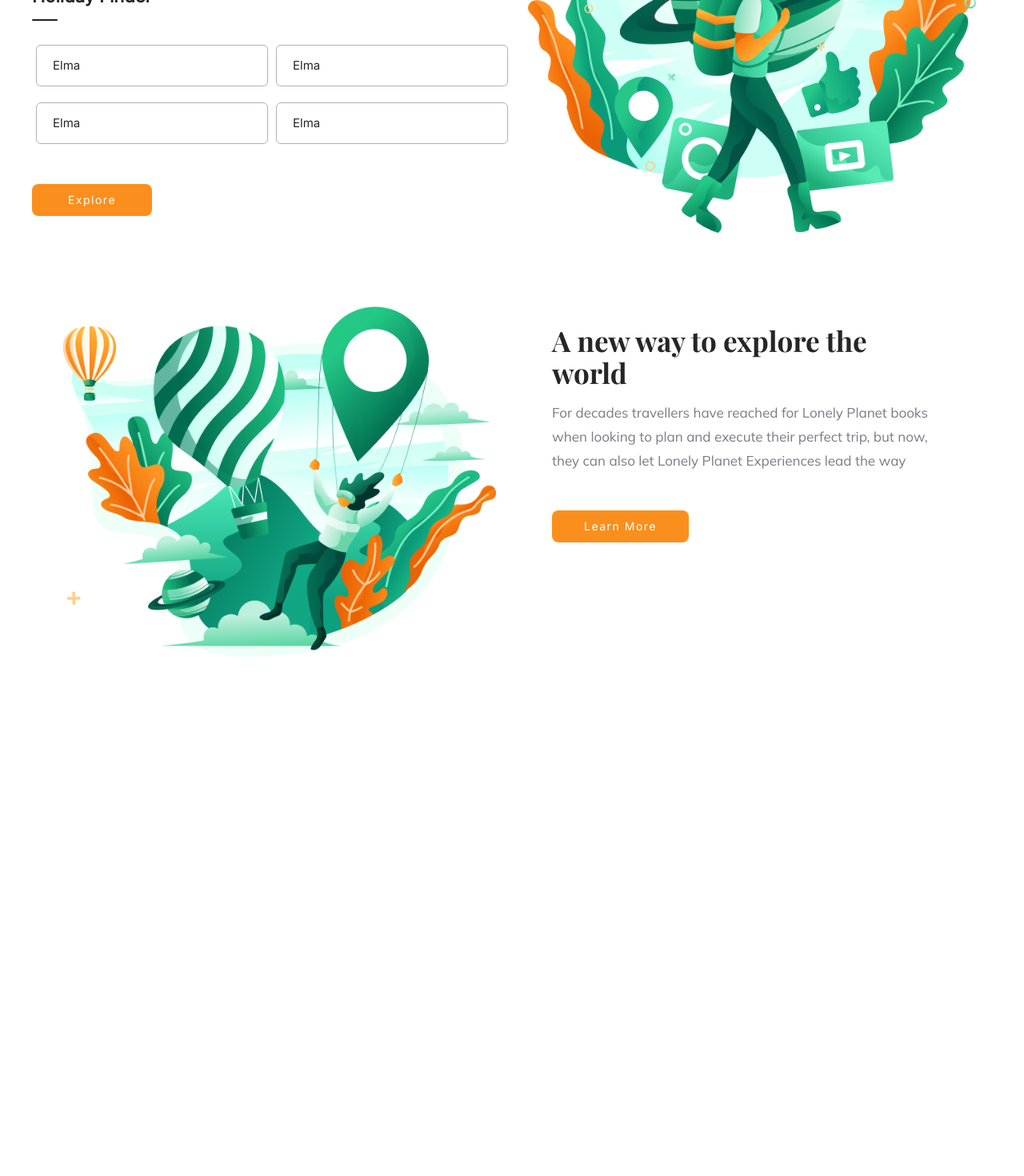
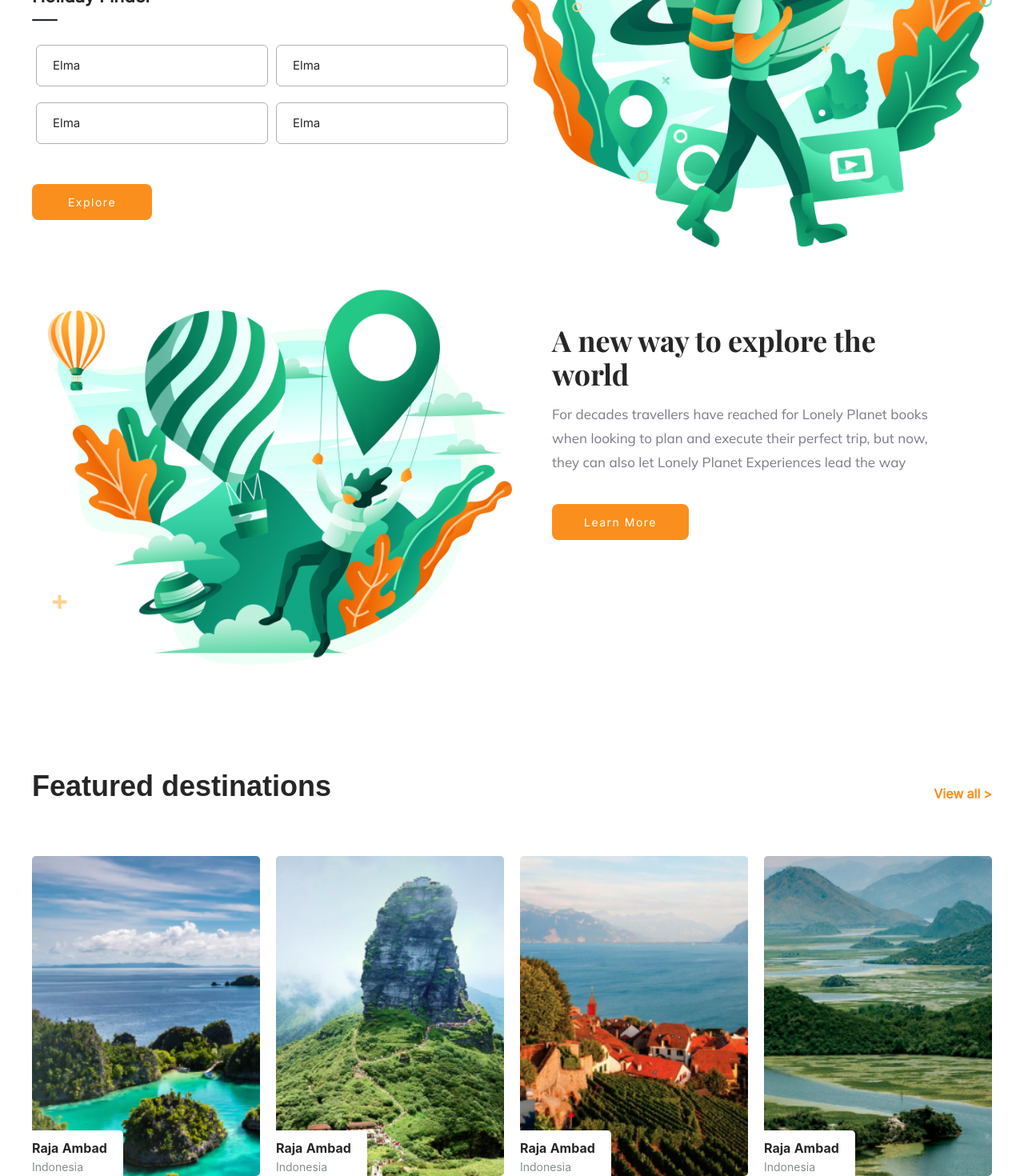
Before and after one commit to erhnml/nomad-landing-page, a React (Create React App) app: page / in a window 1280 px wide. Shown: the part 422-1892 px from the top of the page at 80% size. Before the commit the page ends 1267 px from the top, so only its background shows below. Built offline with nearby package versions, Linux system fonts and the light colour scheme.

Commit message:
add destination card component

```diff
--- a/src/App.js
+++ b/src/App.js
@@ -5,6 +5,7 @@
 import Header from "./components/Header";
 import SectionExplore from "./components/SectionExplore";
 import SectionInfo from "./components/SectionInfo";
+import SectionDestinations from "./components/SectionDestinations";
 
 function App() {
   return (
@@ -13,6 +14,7 @@
         <Header />
         <SectionExplore />
         <SectionInfo />
+        <SectionDestinations />
       </Container>
     </Theme>
   );
--- a/src/components/Button.js
+++ b/src/components/Button.js
@@ -34,7 +34,7 @@
   background-color: ${(props) =>
     props.filled ? props.theme.colors.orange : "transparent"};
   padding: 8px 40px;
-  height: 40px;
+  line-height: 29px;
   border: ${(props) =>
     !props.filled ? `1px solid ${props.theme.colors.orange}` : "none"};
   color: ${(props) => (props.filled ? "white" : props.theme.colors.orange)};
--- a/src/components/DestinationCard.js
+++ b/src/components/DestinationCard.js
@@ -0,0 +1,51 @@
+import React from "react";
+import styled from "styled-components";
+import PropTypes from "prop-types";
+
+export default function DestinationCard({ item }) {
+  const { title, subTitle, image } = item;
+  return (
+    <Wrapper image={image}>
+      <TextWrapper>
+        <Title>{title}</Title>
+        <SubTitle>{subTitle}</SubTitle>
+      </TextWrapper>
+    </Wrapper>
+  );
+}
+
+const Wrapper = styled.div`
+  background-image: url(${({ image }) => image});
+  background-repeat: no-repeat;
+  background-position: center;
+  background-size: cover;
+  min-height: 400px;
+  border-radius: 5px;
+  position: relative;
+`;
+const TextWrapper = styled.div`
+  position: absolute;
+  bottom: 0;
+  left: 0;
+  background-color: white;
+  padding: 10px 20px 0px 0px;
+  border-top-right-radius: 5px;
+`;
+const Title = styled.h3`
+  margin-bottom: 0px;
+  font-size: 16px;
+  font-family: "Inter" sans-serif;
+  font-weight: bold;
+`;
+const SubTitle = styled.p`
+  margin-bottom: 0px;
+  color: ${({ theme }) => theme.colors.lightGray};
+`;
+
+DestinationCard.propTypes = {
+  item: PropTypes.shape({
+    title: PropTypes.string.isRequired,
+    subTitle: PropTypes.string.isRequired,
+    image: PropTypes.string.isRequired,
+  }).isRequired,
+};
--- /dev/null
+++ b/src/components/SectionDestinations.js
@@ -0,0 +1,94 @@
+import React from "react";
+import styled from "styled-components";
+
+import DestinationCard from "./DestinationCard";
+import destination1 from "../images/destination-1.png";
+import destination2 from "../images/destination-2.png";
+import destination3 from "../images/destination-3.png";
+import destination4 from "../images/destination-4.png";
+
+const data = [
+  {
+    id: 1,
+    title: "Raja Ambad",
+    subTitle: "Indonesia",
+    image: destination1,
+  },
+  {
+    id: 2,
+    title: "Raja Ambad",
+    subTitle: "Indonesia",
+    image: destination2,
+  },
+  {
+    id: 3,
+    title: "Raja Ambad",
+    subTitle: "Indonesia",
+    image: destination3,
+  },
+  {
+    id: 4,
+    title: "Raja Ambad",
+    subTitle: "Indonesia",
+    image: destination4,
+  },
+];
+function SectionDestinations() {
+  return (
+    <>
+      <HeaderWrapper>
+        <HeaderTitle>Featured destinations</HeaderTitle>
+        <HeaderLink>{`View all >`}</HeaderLink>
+      </HeaderWrapper>
+      <ItemsWrapper>
+        {data.map((item) => (
+          <DestinationCard item={item} />
+        ))}
+      </ItemsWrapper>
+    </>
+  );
+}
+
+const HeaderWrapper = styled.div`
+  display: flex;
+  justify-content: space-between;
+  align-items: center;
+  padding: 20px 0px;
+  margin-top: 100px;
+  margin-bottom: 20px;
+  @media (max-width: 768px) {
+    margin-top: 50px;
+    padding: 0px 10px;
+  }
+`;
+const HeaderTitle = styled.h3`
+  font-size: 36px;
+  font-family: "Playfair", sans-serif;
+  font-weight: bold;
+  @media (max-width: 768px) {
+    font-size: 24px;
+    margin-bottom: 0px;
+  }
+`;
+const HeaderLink = styled.a`
+  font-size: 16px;
+  font-family: "Inter", sans-serif;
+  color: ${({ theme }) => theme.colors.orange};
+  font-weight: bold;
+  @media (max-width: 768px) {
+    font-size: 14px;
+  }
+`;
+const ItemsWrapper = styled.div`
+  display: grid;
+  grid-template-columns: repeat(4, 1fr);
+  grid-column-gap: 20px;
+  margin-bottom: 500px;
+  @media (max-width: 768px) {
+    grid-template-columns: repeat(4, 100%);
+    grid-column-gap: 20px;
+    overflow-x: scroll;
+  }
+`;
+
+export default SectionDestinations;
--- a/src/components/SectionExplore.js
+++ b/src/components/SectionExplore.js
@@ -67,10 +67,10 @@
   margin-bottom: 10px;
 `;
 const FinderImage = styled.div`
-  padding: 20px;
-
   @media (max-width: 768px) {
-    margin-top: 20px;
+    padding: 20px;
+    margin-top: 50px;
+    padding: 0px;
   }
 `;
 const SearchWrapper = styled.div`
--- a/src/components/SectionInfo.js
+++ b/src/components/SectionInfo.js
@@ -10,16 +10,14 @@
         <Image src={InformationImage} />
       </InfoImage>
       <InfoWrapper>
-        <Info>
         <InfoTitle>A new way to explore the</InfoTitle>
         <InfoTitle>world</InfoTitle>
         <Information>
           For decades travellers have reached for Lonely Planet books when
-            looking to plan and execute their perfect trip, but now, they can
-            also let Lonely Planet Experiences lead the way
+          looking to plan and execute their perfect trip, but now, they can also
+          let Lonely Planet Experiences lead the way
         </Information>
         <InfoButton title="Learn More" filled />
-        </Info>
       </InfoWrapper>
     </Wrapper>
   );
@@ -29,27 +27,43 @@
   display: grid;
   grid-template-columns: 1fr 1fr;
   margin-top: 40px;
+  @media (max-width: 768px) {
+    grid-template-columns: 1fr;
+    font-size: 48px;
+    line-height: 45px;
+  }
 `;
 const InfoImage = styled.div`
+  @media (max-width: 768px) {
     padding: 20px;
+    order: 2;
+  }
 `;
 const InfoWrapper = styled.div`
-  display: grid;
-  row-gap: 20px;
   padding: 50px;
+  @media (max-width: 768px) {
+    order: 1;
+    padding: 20px;
+  }
 `;
 
 const Image = styled.img`
   max-width: 100%;
 `;
-const Info = styled.div``;
 const InfoTitle = styled.h2`
-  font-size: 35px;
-  line-height: 30px;
+  font-size: 36px;
+  line-height: 32px;
   font-family: "Playfair Display", sans-serif;
   font-weight: bold;
   margin-top: 10px;
   margin-bottom: 10px;
+  @media (max-width: 768px) {
+    line-height: 32px;
+    margin: 0;
+    text-align: center;
+    letter-spacing: 0.5px;
+    font-size: 28px;
+  }
 `;
 const Information = styled.p`
   font-size: 17px;
@@ -58,9 +72,17 @@
   font-weight: light;
   color: #7d7987;
   margin-top: 20px;
+  @media (max-width: 768px) {
+    text-align: center;
+  }
 `;
+
 const InfoButton = styled(Button)`
-  margin-top: 30px;
+  margin-top: 20px;
+  @media (max-width: 768px) {
+    display: block;
+    margin: 20px auto 0px auto;
+  }
 `;
 
 export default SectionInfo;
--- a/src/consts/style.js
+++ b/src/consts/style.js
@@ -3,6 +3,7 @@
     orange: "#FB8F1D",
     black: "#202336",
     gray: "#7D7987",
+    lightGray: "#80918E",
   },
 };
 
```
Also changed, not shown: src/images/destination-4.png (renamed from src/images/destionation-4.png). Lines whose indentation alone changed are shown as unchanged.
